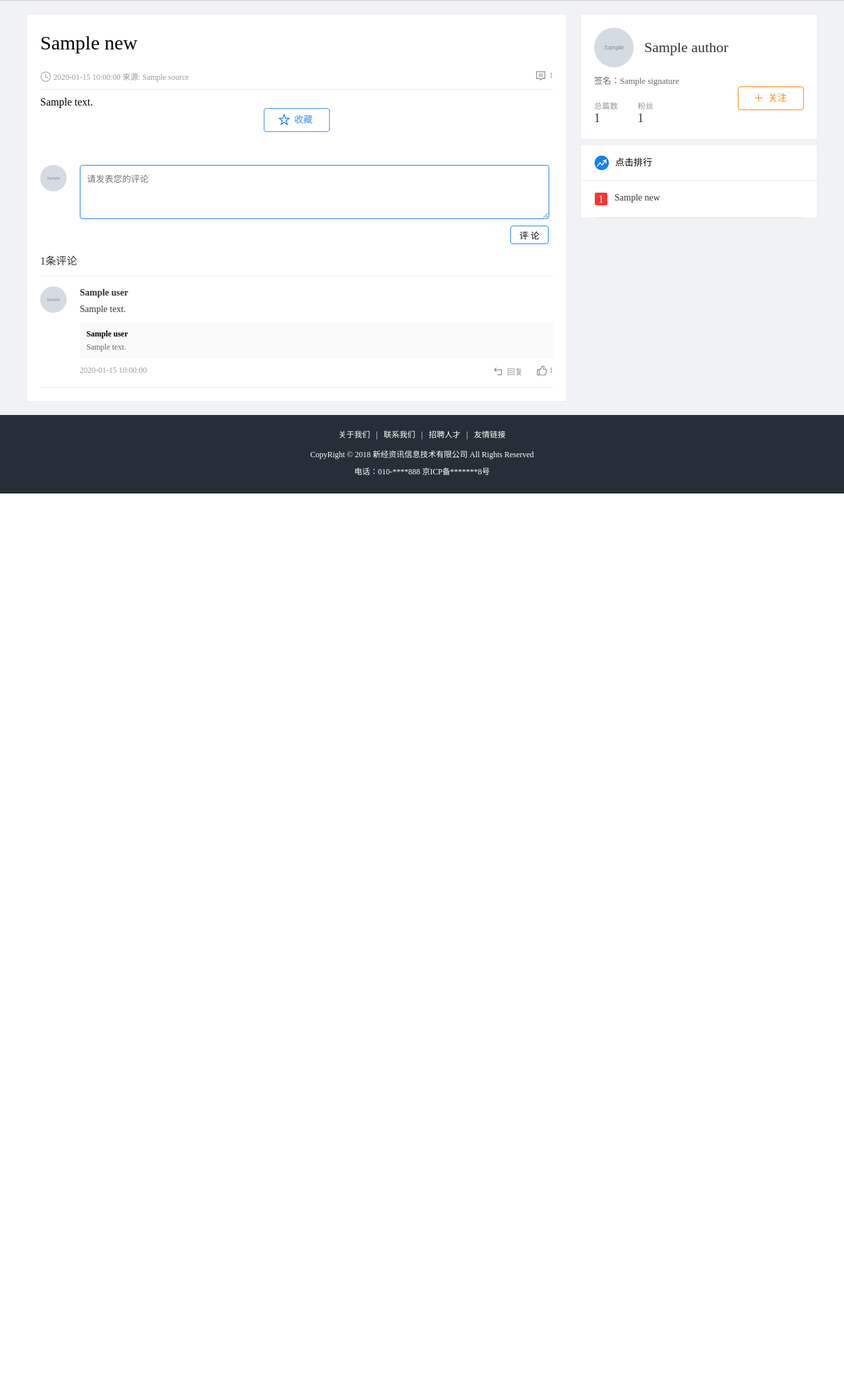
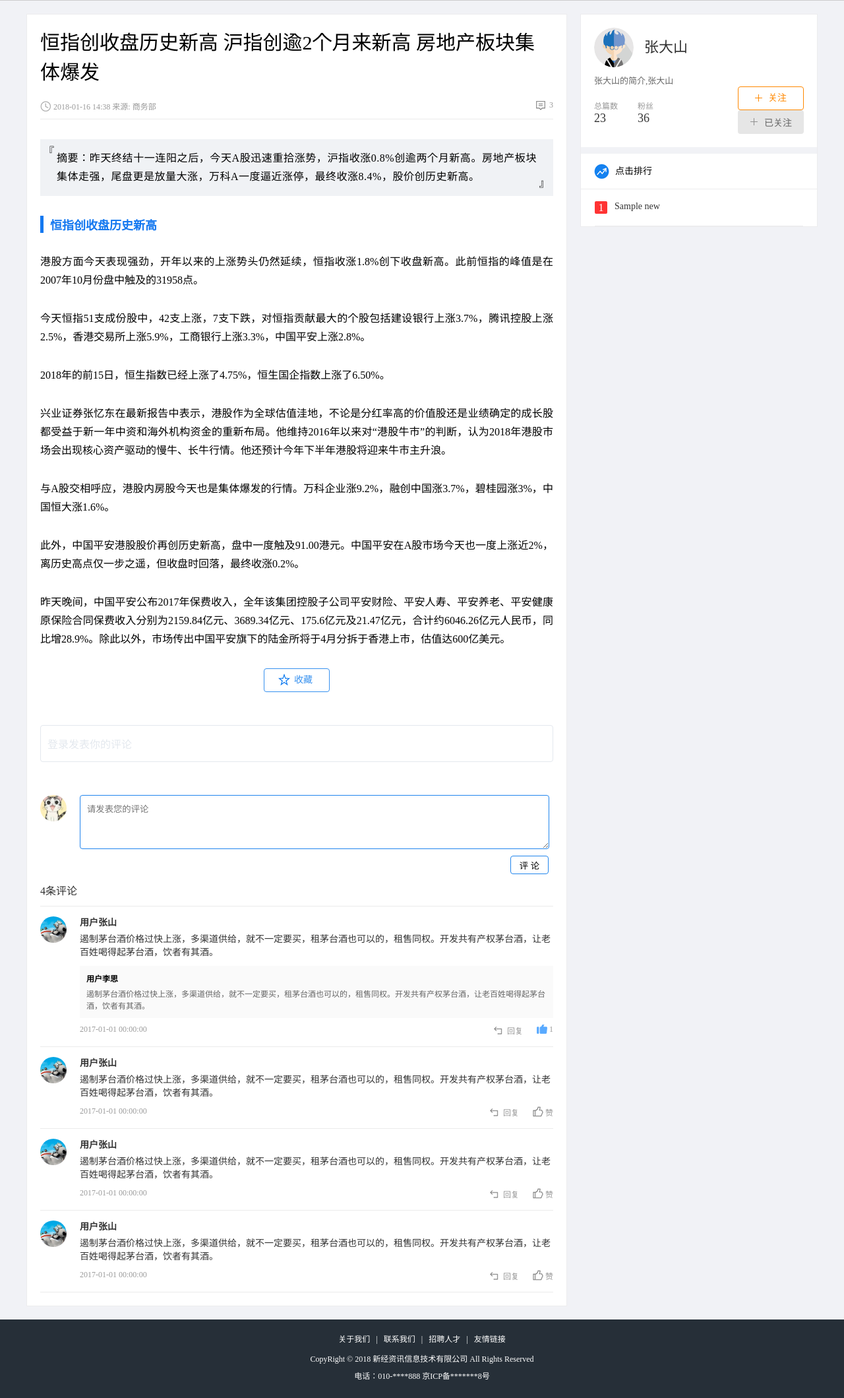
Before and after one commit to Adolph-Anthony/news-website_Flask, a Flask app: template info/templates/news/detail.html in a window 1280 px wide. Shown: the part 59-2178 px from the top of the page at 66% size. Before the commit the page ends 807 px from the top, so only its background shows below. Run offline with Flask 2, Linux system fonts and the light colour scheme; the template is opened without the code that fills it: most values are stand-ins (such as "Sample title", 1, 10 or a date in 2020); grey boxes marked "Sample" are stand-in pictures; parts of the project's set-up code (start-up, migrations or seed data) failed here and were passed over; some libraries are stand-ins or nearby versions.

Commit message:
首页页和详情页模版抽取(修复)数据导入

```diff
--- a/info/templates/news/base.html
+++ b/info/templates/news/base.html
@@ -2,7 +2,7 @@
 <html lang="en">
 <head>
     <meta charset="UTF-8">
-    <title>{% block titleBlock  %}{% endblock %}</title>
+    <title>{% block titleBlock %}{% endblock %}</title>
     <link rel="stylesheet" type="text/css" href="../../static/news/css/reset.css">
     <link rel="stylesheet" type="text/css" href="../../static/news/css/main.css">
     <script type="text/javascript" src="../../static/news/js/jquery-1.12.4.min.js"></script>
@@ -15,44 +15,41 @@
     <div class="header_con">
         <div class="header">
             <a href="#" class="logo fl"><img src="../../static/news/images/logo.png" alt="logo"></a>
-
            {% block categoryBlock %}
                  <ul class="menu fl">
                     {% for category in data.category_li %}
-                    {% if loop.index==1 %}
-                        <li data-cid="{{ category.id }}" class="active"><a href="javascript:;">{{ category.name }}</a></li>
+                        {% if loop.index == 1 %}
+                            <li class="active" data-cid="{{ category.id }}"><a href="javascript:;">{{ category.name }}</a></li>
                         {% else %}
                             <li data-cid="{{ category.id }}"><a href="javascript:;">{{ category.name }}</a></li>
-
                         {% endif %}
                     {% endfor %}
                 </ul>
             {% endblock %}
-
+            <!-- 用户登录后显示下面，隐藏上面 -->
+            {# 判断用户是否登录 #}
             {% if data.user %}
+                {# 如果登录，则显示用户信息 #}
                 <div class="user_login fr">
                     <img src="{% if data.user.avatar_url %} data.user_info.avatar_url {% else %}../../static/news/images/person01.png{% endif %}" class="lgin_pic">
                     <a href="#">{{ data.user.nick_name }}</a>
                     <a href="javascript:;" onclick="logout()">退出</a>
                 </div>
             {% else %}
+                {# 如果没有登录，则显示登录注册按钮 #}
                 <div class="user_btns fr">
                     <a href="javascript:;" class="login_btn">登录</a> / <a href="javascript:;" class="register_btn">注册</a>
                 </div>
             {% endif %}
-
-
-            <!-- 用户登录后显示下面，隐藏上面 -->
-
         </div>
     </div>
 
+
     <div class="conter_con">
-        {% block contentBlock %}
-        {% endblock %}
 
+        {% block contentBlock %}{% endblock %}
         <div class="rank_con fr">
-            {% block authorBlock%}
+        {% block authorBlock %}
 
         {% endblock %}
             <div class="rank_title">
@@ -62,10 +59,9 @@
                 {% for news in data.news_dict_li %}
                     <li><span class="{{ loop.index0 | index_class }}">{{ loop.index }}</span><a href="#">{{ news.title }}</a></li>
                 {% endfor %}
-
-
             </ul>
         </div>
+
     </div>
     <div class="footer">
         <div class="footer_links">
--- a/info/templates/news/detail.html
+++ b/info/templates/news/detail.html
@@ -1,11 +1,6 @@
 {% extends "news/base.html" %}
-
 {% block titleBlock %}
 文章详情页
-{% endblock %}
-
-{% block scriptBlock %}
-<script type="text/javascript" src="../../static/news/js/detail.js"></script>
 {% endblock %}
 
 {% block categoryBlock %}
@@ -13,108 +8,148 @@
 
 {% block contentBlock %}
 <div class="detail_con fl">
-        <h3>{{ data.news.title }}</h3>
+            <h3>恒指创收盘历史新高 沪指创逾2个月来新高 房地产板块集体爆发</h3>
             <div class="detail_about clearfix">
-            <span class="time_souce fl">{{ data.news.create_time }} 来源: {{ data.news.source }}</span>
-            <span class="comment fr">{{ data.news.comments_count }}</span>
+                <span class="time_souce fl">2018-01-16 14:38 来源: 商务部</span>
+                <span class="comment fr">3</span>
             </div>
-        {{ data.news.content | safe }}
 
-    <a href="javascript:;" class="collected block-center" data-newid="{{ data.news.id }}" style="display: {% if data.is_collected %} block
-    {% else %} none {% endif %};"><span class="out">已收藏</span><span class="over">取消收藏</span></a>
-    <a href="javascript:;" class="collection block-center" data-newid="{{ data.news.id }}" style="display: {% if data.is_collected %} none
-            {% else %} block {% endif %};">收藏</a>
+            <p class="summary">
+                摘要：昨天终结十一连阳之后，今天A股迅速重拾涨势，沪指收涨0.8%创逾两个月新高。房地产板块集体走强，尾盘更是放量大涨，万科A一度逼近涨停，最终收涨8.4%，股价创历史新高。
+            </p>
 
-{#        <a href="javascript:;" class="collection block-center">收藏</a>#}
-{#        <a href="javascript:;" class="collected block-center"><span class="out">已收藏</span><span class="over">取消收藏</span></a>#}
+            <h4>恒指创收盘历史新高</h4>
+
+            <p>
+            港股方面今天表现强劲，开年以来的上涨势头仍然延续，恒指收涨1.8%创下收盘新高。此前恒指的峰值是在2007年10月份盘中触及的31958点。</p>
+<p>
+今天恒指51支成份股中，42支上涨，7支下跌，对恒指贡献最大的个股包括建设银行上涨3.7%，腾讯控股上涨2.5%，香港交易所上涨5.9%，工商银行上涨3.3%，中国平安上涨2.8%。</p>
+<p>
+2018年的前15日，恒生指数已经上涨了4.75%，恒生国企指数上涨了6.50%。</p>
+<p>
+兴业证券张忆东在最新报告中表示，港股作为全球估值洼地，不论是分红率高的价值股还是业绩确定的成长股都受益于新一年中资和海外机构资金的重新布局。他维持2016年以来对“港股牛市”的判断，认为2018年港股市场会出现核心资产驱动的慢牛、长牛行情。他还预计今年下半年港股将迎来牛市主升浪。</p>
+<p>
+与A股交相呼应，港股内房股今天也是集体爆发的行情。万科企业涨9.2%，融创中国涨3.7%，碧桂园涨3%，中国恒大涨1.6%。</p>
+<p>
+此外，中国平安港股股价再创历史新高，盘中一度触及91.00港元。中国平安在A股市场今天也一度上涨近2%，离历史高点仅一步之遥，但收盘时回落，最终收涨0.2%。</p>
+<p>
+昨天晚间，中国平安公布2017年保费收入，全年该集团控股子公司平安财险、平安人寿、平安养老、平安健康原保险合同保费收入分别为2159.84亿元、3689.34亿元、175.6亿元及21.47亿元，合计约6046.26亿元人民币，同比增28.9%。除此以外，市场传出中国平安旗下的陆金所将于4月分拆于香港上市，估值达600亿美元。</p>
 
 
-        {% if data.user %}
-            <form action="" class="comment_form" data-newsid="{{ data.news.id }}">
+        <a href="javascript:;" class="collection block-center">收藏</a>
+        <a href="javascript:;" class="collected block-center" style="display: none"><span class="out">已收藏</span><span class="over">取消收藏</span></a>
+
+
+        <div class="comment_form_logout">
+            登录发表你的评论
+        </div>
+
+        <form action="" class="comment_form">
             <div class="person_pic">
-                    <img src="{% if data.user.avatar_url %}
-                        {{ data.user.avatar_url }}
-                    {% else %}
-                        ../../static/news/images/person01.png
-                    {% endif %}" alt="用户图标">
+                <img src="../../static/news/images/cat.jpg" alt="用户图标">
             </div>
             <textarea placeholder="请发表您的评论" class="comment_input"></textarea>
             <input type="submit" name="" value="评 论" class="comment_sub">
         </form>
-        {% else %}
-            <div class="comment_form_logout">
-                登录发表你的评论
-            </div>
-        {% endif %}
 
 
         <div class="comment_count">
-            {{ data.news.comments_count }}条评论
+            4条评论
         </div>
+
         <div class="comment_list_con">
-            {% for comment in data.comments %}
             <div class="comment_list">
                 <div class="person_pic fl">
-                        <img src="{% if comment.user.avatar_url %}
-                            {{ comment.user.avatar_url }}
-                        {% else %}
-                            ../../static/news/images/person01.png
-                        {% endif %}" alt="用户图标">
+                    <img src="../../static/news/images/worm.jpg" alt="用户图标">
                 </div>
-                    <div class="user_name fl">{{ comment.user.nick_name }}</div>
-                    <div class="comment_text fl">{{ comment.content }}</div>
-                    {% if comment.parent %}
+                <div class="user_name fl">用户张山</div>
+                <div class="comment_text fl">
+                    遏制茅台酒价格过快上涨，多渠道供给，就不一定要买，租茅台酒也可以的，租售同权。开发共有产权茅台酒，让老百姓喝得起茅台酒，饮者有其酒。
+                </div>
                 <div class="reply_text_con fl">
-                            <div class="user_name2">{{ comment.parent.user.nick_name }}</div>
+                    <div class="user_name2">用户李思</div>
                     <div class="reply_text">
-                                {{ comment.parent.content }}
+                        遏制茅台酒价格过快上涨，多渠道供给，就不一定要买，租茅台酒也可以的，租售同权。开发共有产权茅台酒，让老百姓喝得起茅台酒，饮者有其酒。
                     </div>
                 </div>
-                    {% endif %}
-                    <div class="comment_time fl">{{ comment.create_time }}</div>
-{#                    <a href="javascript:;" class="comment_up {% if comment.is_like %}has_comment_up{% endif %} fr" data-commentid="{{ comment.id }}" data-newsid="{{ comment.news_id }}">赞</a>#}
-                    <a href="javascript:;" class="comment_up
-                        {% if comment.is_like %}
-                            has_comment_up
-                        {% endif %} fr"
-                           data-commentid="{{ comment.id }}"
-                           data-likecount="{{ comment.like_count }}"
-                           data-newsid="{{ data.news.id }}">
-                        {% if comment.like_count > 0 %}
-                            {{ comment.like_count }}
-                        {% else %}
-                            赞
-                    {% endif %}</a>
+                <div class="comment_time fl">2017-01-01 00:00:00</div>
+                <a href="javascript:;" class="comment_up has_comment_up fr">1</a>
                 <a href="javascript:;" class="comment_reply fr">回复</a>
-                    <form class="reply_form fl" data-commentid="{{ comment.id }}" data-newsid="{{ data.news.id }}">
-                        <textarea class="reply_input"></textarea>
-                        <input type="button" value="回复" class="reply_sub fr">
+                <from class="reply_form fl">
+                    <textarea  class="reply_input"></textarea>
+                    <input type="submit" name="" value="回复" class="reply_sub fr">
                     <input type="reset" name="" value="取消" class="reply_cancel fr">
-                    </form>
+                </from>
             </div>
-            {% endfor %}
+
+            <div class="comment_list">
+                <div class="person_pic fl">
+                    <img src="../../static/news/images/worm.jpg" alt="用户图标">
+                </div>
+                <div class="user_name fl">用户张山</div>
+                <div class="comment_text fl">
+                    遏制茅台酒价格过快上涨，多渠道供给，就不一定要买，租茅台酒也可以的，租售同权。开发共有产权茅台酒，让老百姓喝得起茅台酒，饮者有其酒。
+                </div>
+                <div class="comment_time fl">2017-01-01 00:00:00</div>
+                <a href="javascript:;" class="comment_up fr">赞</a>
+                <a href="javascript:;" class="comment_reply fr">回复</a>
+                <from class="reply_form fl">
+                    <textarea  class="reply_input"></textarea>
+                    <input type="submit" name="" value="回复" class="reply_sub fr">
+                    <input type="reset" name="" value="取消" class="reply_cancel fr">
+                </from>
+            </div>
+
+            <div class="comment_list">
+                <div class="person_pic fl">
+                    <img src="../../static/news/images/worm.jpg" alt="用户图标">
+                </div>
+                <div class="user_name fl">用户张山</div>
+                <div class="comment_text fl">
+                    遏制茅台酒价格过快上涨，多渠道供给，就不一定要买，租茅台酒也可以的，租售同权。开发共有产权茅台酒，让老百姓喝得起茅台酒，饮者有其酒。
+                </div>
+                <div class="comment_time fl">2017-01-01 00:00:00</div>
+                <a href="javascript:;" class="comment_up fr">赞</a>
+                <a href="javascript:;" class="comment_reply fr">回复</a>
+                <from class="reply_form fl">
+                    <textarea  class="reply_input"></textarea>
+                    <input type="submit" name="" value="回复" class="reply_sub fr">
+                    <input type="reset" name="" value="取消" class="reply_cancel fr">
+                </from>
+            </div>
+
+            <div class="comment_list">
+                <div class="person_pic fl">
+                    <img src="../../static/news/images/worm.jpg" alt="用户图标">
+                </div>
+                <div class="user_name fl">用户张山</div>
+                <div class="comment_text fl">
+                    遏制茅台酒价格过快上涨，多渠道供给，就不一定要买，租茅台酒也可以的，租售同权。开发共有产权茅台酒，让老百姓喝得起茅台酒，饮者有其酒。
+                </div>
+                <div class="comment_time fl">2017-01-01 00:00:00</div>
+                <a href="javascript:;" class="comment_up fr">赞</a>
+                <a href="javascript:;" class="comment_reply fr">回复</a>
+                <from class="reply_form fl">
+                    <textarea  class="reply_input"></textarea>
+                    <input type="submit" name="" value="回复" class="reply_sub fr">
+                    <input type="reset" name="" value="取消" class="reply_cancel fr">
+                </from>
+            </div>
         </div>
 
 
         </div>
+
 {% endblock %}
 
 {% block authorBlock %}
-    {% if data.news.author %}
 <div class="author_card">
-            <a href="#" class="author_pic"><img src="{% if data.news.author.avatar_url %}
-            {{ data.news.author.avatar_url }}
-            {% else %}
-            ../../static/news/images/user_pic.png
-            {% endif %}" alt="author_pic"></a>
-            <a href="#" class="author_name">{{ data.news.author.nick_name }}</a>
-            <div class="author_resume">签名：{{ data.news.author.signature }}</div>
-            <div class="writings"><span>总篇数</span><b>{{ data.news.author.news_count }}</b></div>
-            <div class="follows"><span>粉丝</span><b>{{ data.news.author.followers_count }}</b></div>
-            <a href="javascript:;" class="focus fr" data-userid="{{ data.news.author.id }}" style="display: {% if data.is_followed %}none{% else %}block{% endif %}">关注</a>
-            <a href="javascript:;" class="focused fr" data-userid="{{ data.news.author.id }}" style="display: {% if data.is_followed %}block{% else %}none{% endif %}"><span class="out">已关注</span><span class="over">取消关注</span></a>
-{#            <a href="javascript:;" class="focus fr" data-userid="{{ data.news.author.id }}">关注</a>#}
-{#            <a href="javascript:;" class="focused fr" data-userid="{{ data.news.author.id }}"><span class="out">已关注</span><span class="over">取消关注</span></a>#}
+        <a href="#" class="author_pic"><img src="../../static/news/images/user_pic.png" alt="author_pic"></a>
+        <a href="#" class="author_name">张大山</a>
+        <div class="author_resume">张大山的简介,张大山</div>
+        <div class="writings"><span>总篇数</span><b>23</b></div>
+        <div class="follows"><span>粉丝</span><b>36</b></div>
+        <a href="javascript:;" class="focus fr">关注</a>
+        <a href="javascript:;" class="focused fr"><span class="out">已关注</span><span class="over">取消关注</span></a>
 </div>
-    {% endif %}
 {% endblock %}
--- a/info/templates/news/index.html
+++ b/info/templates/news/index.html
@@ -1,5 +1,4 @@
 {% extends "news/base.html" %}
-
 {% block titleBlock %}
 首页-新经资讯
 {% endblock %}
@@ -8,7 +7,7 @@
 <script type="text/javascript" src="../../static/news/js/index.js"></script>
 {% endblock %}
 
-{% block contentBlock%}
+{% block contentBlock %}
 <ul class="list_con fl">
 </ul>
 {% endblock %}
```
Also changed, not shown: info/modules/index/views.py (+5 -4 lines), info/modules/news/views.py (+28 -1 lines). Lines whose indentation alone changed are shown as unchanged.
